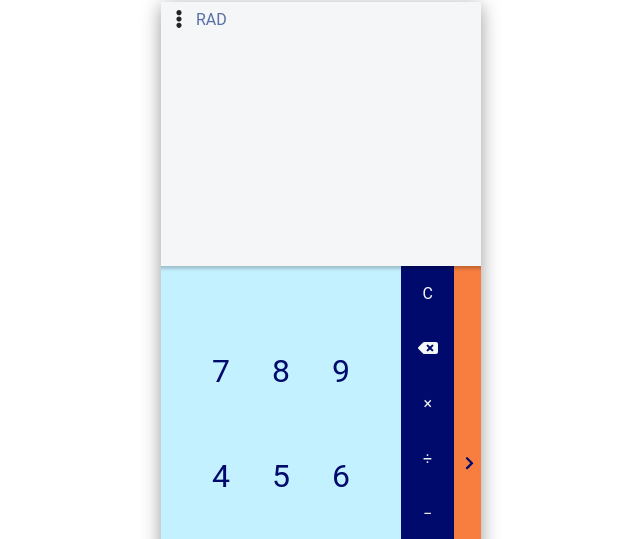
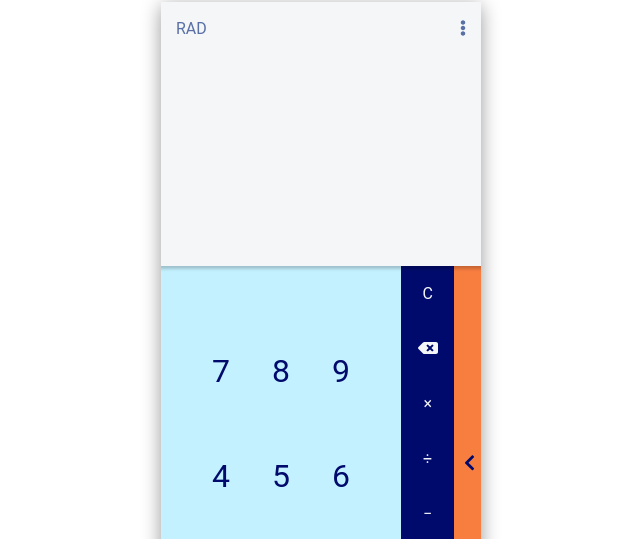
Before and after one commit to Keronmat/react-calculator, a React (Create React App) app: page / in a window 1280 px wide. Shown: the top 539 px of the page, without its empty margins (319-959 px from the left). Built offline with nearby package versions, Linux system fonts and the light colour scheme.

Commit message:
added some css styling

```diff
--- a/src/App.css
+++ b/src/App.css
@@ -43,47 +43,52 @@ html {
   white-space: pre-wrap;
   word-wrap: break-word;
   overflow-wrap: break-word;
-  line-height: 1em;
   -webkit-box-shadow: 0px 1px 3px 2px rgba(0, 0, 0, 0.2);
   -moz-box-shadow: 0px 1px 3px 2px rgba(0, 0, 0, 0.2);
   box-shadow: 0px 1px 3px 2px rgba(0, 0, 0, 0.2);
   z-index: 1;
 }
-.faEllipsisV {
-  display: block;
+.menu-icon {
+  position: absolute;
   cursor: pointer;
-  margin: 5px 0 10px 15px;
-  height: 3vh;
+  right: 15px;
+  top: 15px;
+  color: var(--mdBlue);
 }
 .rad-deg {
   color: var(--mdBlue);
   position: absolute;
-  left: 35px;
-  top: 10px;
+  left: 15px;
+  top: 15px;
   cursor: default;
 }
 .input-display {
   color: #000a6c;
   width: 100%;
-  height: 18vh;
-  font-size: 35px;
+  height: 19vh;
+  font-size: 45px;
   text-align: right;
   padding: 15px;
-  margin-bottom: 0;
+  margin-top: 40px;
   overflow-y: hidden;
-  line-height: 1.3em;
+  line-height: 3em;
+  outline: none;
+  border: none;
+  background-color: transparent;
+  caret-color: var(--orange);
   transition: all 0.5s ease-out;
 }
 
 .answer-display {
   color: var(--mdBlue);
   width: 100%;
-  height: 12vh;
-  font-size: 25px;
+  height: 11vh;
+  font-size: 30px;
   padding: 15px;
   margin-top: 0;
   text-align: right;
   transition: all 0.5s ease-out;
+  line-height: 1em;
 }
 .calculator-keypad {
   height: 60vh;
@@ -148,7 +153,7 @@ html {
 }
 .operators > button:active {
   color: #000a6c;
-  background-color: #b1bace;
+  background-color: #acb2be;
 }
 .extra-operators {
   display: flex;
@@ -173,7 +178,7 @@ html {
   border: none;
   outline: none;
   text-align: center;
-  font-size: 0.9em;
+  font-size: 1.1em;
   color: #000a6c;
   background-color: transparent;
   border-radius: 100%;
--- a/src/components/Display/InputDisplayComponent.js
+++ b/src/components/Display/InputDisplayComponent.js
@@ -1,5 +1,5 @@
 import React from "react";
 
 export default function InputDisplay(props) {
-  return <div className=" input-display">{props.displayInput}</div>;
+  return <input className="input-display" value={props.displayInput} />;
 }
--- a/src/components/Display/MenuComponent.js
+++ b/src/components/Display/MenuComponent.js
@@ -1,12 +1,12 @@
 import React from "react";
-import { faEllipsisV } from "@fortawesome/free-solid-svg-icons";
+import { faEllipsisV, faHistory } from "@fortawesome/free-solid-svg-icons";
 import { FontAwesomeIcon } from "@fortawesome/react-fontawesome";
 
 export default function Menu(props) {
   return (
-    <div className="faEllipsisV">
-      <div>
-        <FontAwesomeIcon icon={faEllipsisV} transform="down-4 grow-2.5" />
+    <div>
+      <div className="menu-icon">
+        <FontAwesomeIcon icon={faEllipsisV} size="md" />
       </div>
 
       <div className="rad-deg">
--- a/src/components/Keypad/SideDrawerComponent.js
+++ b/src/components/Keypad/SideDrawerComponent.js
@@ -1,5 +1,8 @@
 import React, { Component } from "react";
-import { faChevronRight } from "@fortawesome/free-solid-svg-icons";
+import {
+  faChevronRight,
+  faChevronLeft
+} from "@fortawesome/free-solid-svg-icons";
 import { FontAwesomeIcon } from "@fortawesome/react-fontawesome";
 
 export default class SideDrawer extends Component {
@@ -31,7 +34,9 @@ export default class SideDrawer extends Component {
         style={this.state.isOpen ? { right: "0px" } : { right: "-188px" }}
       >
         <button className="drag-sym" onClick={this.SideDrawerHandler}>
-          <FontAwesomeIcon icon={faChevronRight} />
+          <FontAwesomeIcon
+            icon={this.state.isOpen ? faChevronRight : faChevronLeft}
+          />
         </button>
 
         <button
--- a/src/components/MainComponent.js
+++ b/src/components/MainComponent.js
@@ -60,6 +60,7 @@ export default class Main extends Component {
       let replace = newInput
         .replace(/x/g, "*")
         .replace(/÷/g, "/")
+        .replace(/%/g, "/100")
         .replace(/e/g, "Math.E")
         .replace(/π/g, "Math.PI")
         .replace(/sin\(/g, "Math.sin(")
```
